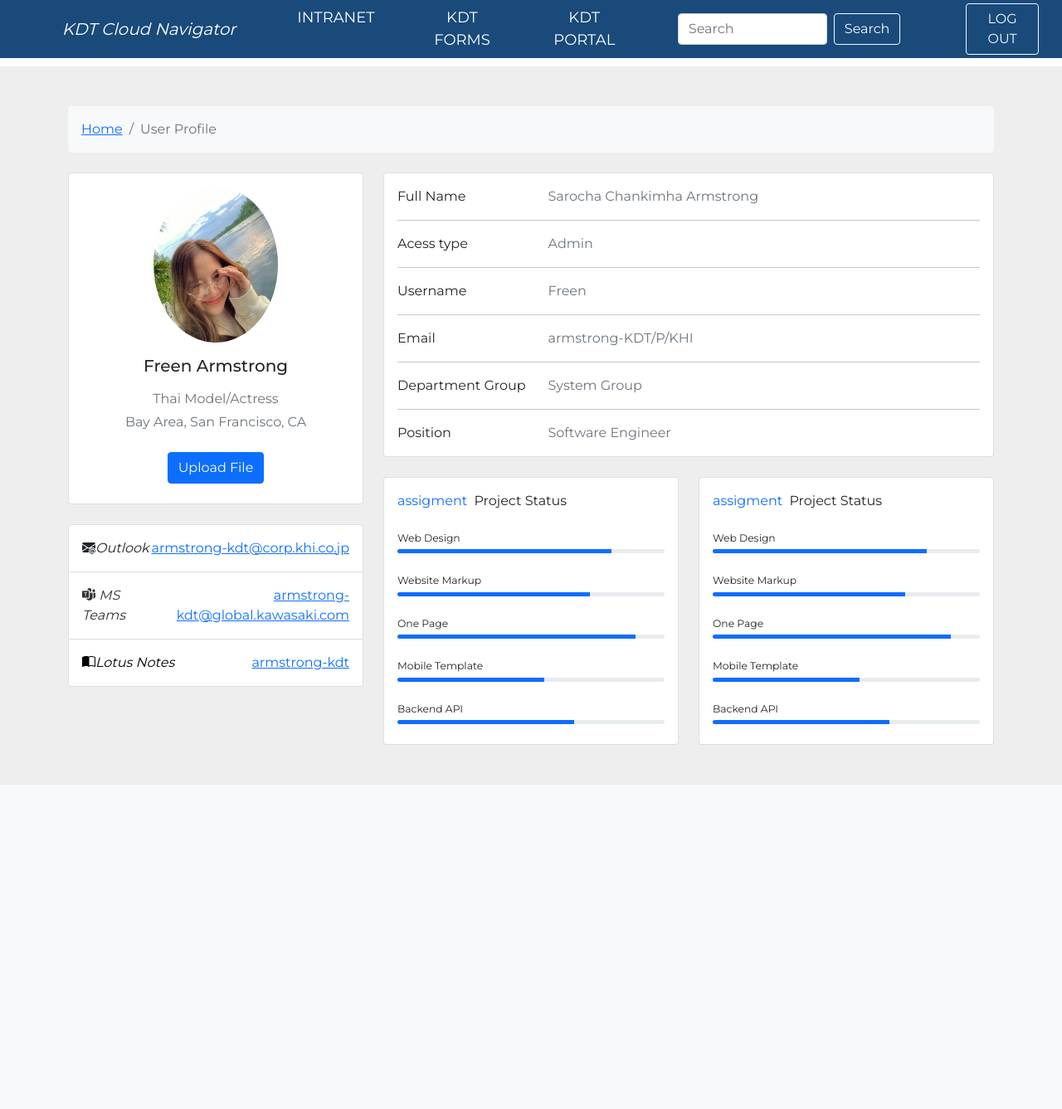
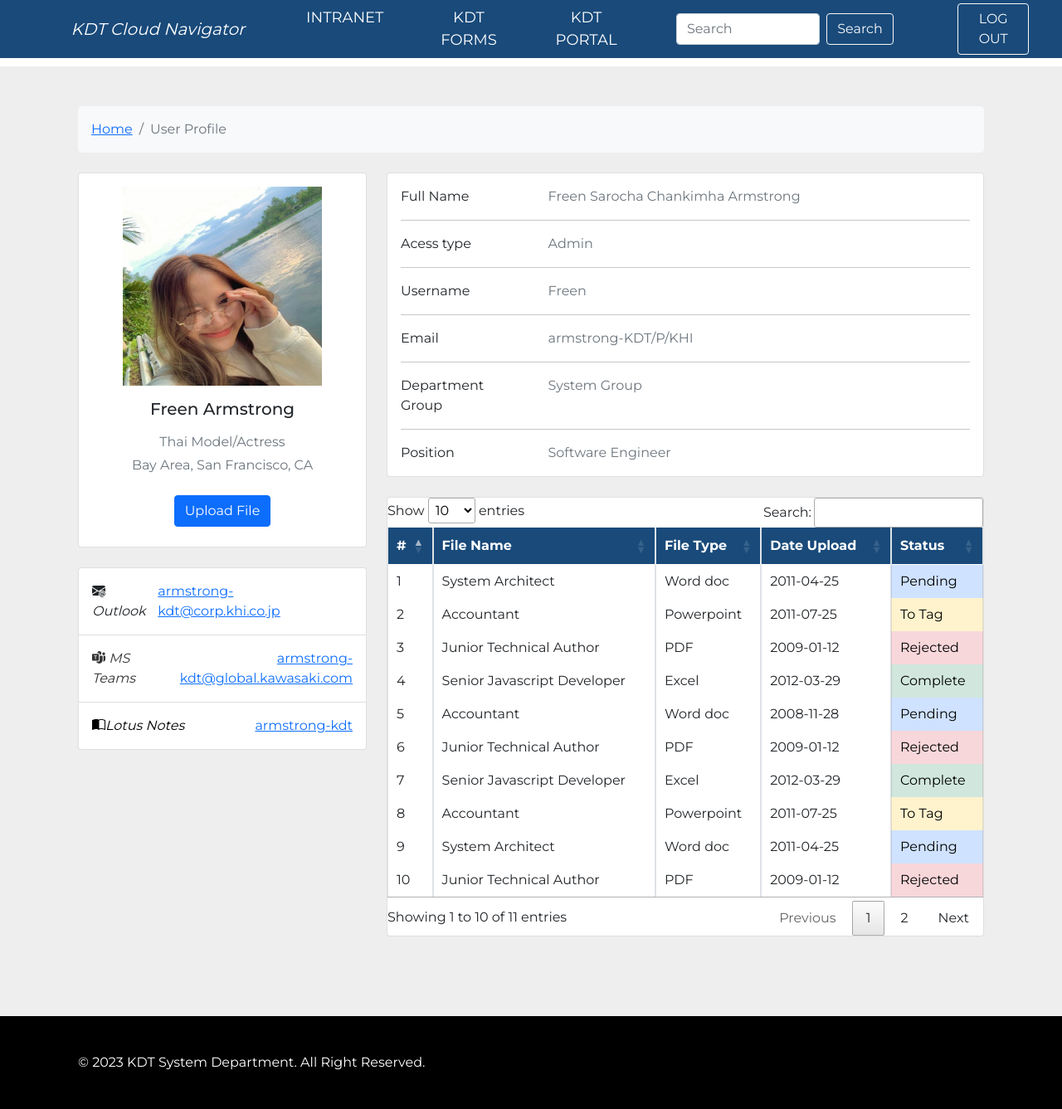
Before and after one commit to JisooKim0103/KDTCLOUD, a PHP site: page /html/profile.html in a window 1280 px wide. Shown: the whole page at 83% size. Before the commit the page ends 898 px from the top, so only its background shows below. Run offline with PHP 8.4, Linux system fonts and the light colour scheme; some libraries are stand-ins or nearby versions.

Commit message:
Jan 18, 2023

```diff
--- a/KDTCLOUD/css/home.css
+++ b/KDTCLOUD/css/home.css
@@ -2,6 +2,7 @@
  @import url(
     'https://fonts.googleapis.com/css?family=Montserrat:400,500,600,700&display=swap');
     @import url("https://cdn.jsdelivr.net/npm/bootstrap-icons@1.10.2/font/bootstrap-icons.css");
+    @import url("https://cdnjs.cloudflare.com/ajax/libs/twitter-bootstrap/5.2.0/css/bootstrap.min.css");
     * {
         margin: 0;
         padding: 0;
--- a/KDTCLOUD/html/profile.html
+++ b/KDTCLOUD/html/profile.html
@@ -6,10 +6,12 @@
     <meta name="viewport" content="width=device-width, initial-scale=1.0">
 
     <link rel="stylesheet" href="../css/home.css">
+    <link rel="stylesheet" type="text/css" href="https://cdn.datatables.net/1.10.24/css/jquery.dataTables.css">
+
     <link href="https://cdn.jsdelivr.net/npm/bootstrap@5.0.2/dist/css/bootstrap.min.css" rel="stylesheet" integrity="sha384-EVSTQN3/azprG1Anm3QDgpJLIm9Nao0Yz1ztcQTwFspd3yD65VohhpuuCOmLASjC" crossorigin="anonymous">
     <link rel="stylesheet" href="https://cdn.jsdelivr.net/npm/bootstrap-icons@1.10.2/font/bootstrap-icons.css">
-
-    <title>Document</title>
+    <script src="https://code.jquery.com/jquery-3.5.1.js"></script>
+    <title>Profile Page</title>
 </head>
 
 <header class="navbar fixed-top navbar-expand-lg">
@@ -57,7 +59,7 @@
             <div class="col">
               <nav aria-label="breadcrumb" class="bg-light rounded-3 p-3 mb-4">
                 <ol class="breadcrumb mb-0">
-                  <li class="breadcrumb-item"><a href="../html/home.html">Home</a></li>
+                  <li class="breadcrumb-item"><a href="../index.html">Home</a></li>
                   <li class="breadcrumb-item active" aria-current="page">User Profile</li>
                 </ol>
               </nav>
@@ -69,12 +71,67 @@
               <div class="card mb-4">
                 <div class="card-body text-center">
                   <img src="../img/freen.jpg" alt="avatar"
-                    class="rounded-circle img-fluid" style="width: 150px;">
+                    class="img-fluid" style="height: 15rem; width: 15rem;">
                   <h5 class="my-3">Freen Armstrong</h5>
                   <p class="text-muted mb-1">Thai Model/Actress</p>
                   <p class="text-muted mb-4">Bay Area, San Francisco, CA</p>
                   <div class="d-flex justify-content-center mb-2">
-                    <button type="button" class="btn btn-primary">Upload File</button>
+                    <button type="button" class="btn btn-primary" data-bs-toggle="modal" data-bs-target="#picturemodal">Upload File
+
+                    </button>
+                    <div class="modal fade" id="picturemodal" tabindex="-1" aria-labelledby="exampleModalLabel" aria-hidden="true">
+                      <div class="modal-dialog modal-xl">
+                        <div class="modal-content  d-flex flex-column p-0">
+                          <div class="modal-header text-white" style="background: #194a7a;">
+                            <h5 class="modal-title" id="exampleModalLabel">Modal title</h5>
+                            <button type="button" class="btn-close bg-white"  data-bs-dismiss="modal" aria-label="Close"></button>
+                          </div>
+                          <div class="modal-body d-flex">
+                            <div id="carouselExampleControls" class="carousel slide" data-bs-ride="carousel">
+                              <div class="carousel-inner">
+                                <div class="carousel-item active">
+                                  <img src="../img/beck.jpg" class="img-fluid w-100 h-100" alt="pic">
+                                </div>
+                                <div class="carousel-item">
+                                  <img src="../img/mon.jpg" class="img-fluid w-100" alt="...">
+                                </div>
+                                <div class="carousel-item">
+                                  <img src="../img/sam.jpg" class="img-fluid w-100" alt="...">
+                                </div>
+                              </div>
+                              <button class="carousel-control-prev" type="button" data-bs-target="#carouselExampleControls" data-bs-slide="prev">
+                                <span class="carousel-control-prev-icon" aria-hidden="true"></span>
+                                <span class="visually-hidden">Previous</span>
+                              </button>
+                              <button class="carousel-control-next" type="button" data-bs-target="#carouselExampleControls" data-bs-slide="next">
+                                <span class="carousel-control-next-icon" aria-hidden="true"></span>
+                                <span class="visually-hidden">Next</span>
+                              </button>
+                            </div>
+                          </div>
+
+                         <div class="rightbar"  id="right_nav">
+                            <div class="dropdown d-flex flex-column">
+                                  <button class="btn btn-outline-primary dropdown-toggle justify-content-between" type="button" data-bs-toggle="dropdown" aria-expanded="false">
+                                     Current Group
+                                  </button>
+                                 <ul class="dropdown-menu">
+                                    <li><a class="dropdown-item" href="#">EE</a></li>
+                                    <li><a class="dropdown-item" href="#">ASH</a></li>
+                                    <li><a class="dropdown-item" href="#">SYS</a></li>
+                                  </ul>
+                              </div>
+                         </div>
+
+
+
+                          <div class="modal-footer text-white" style="background: #194a7a;">
+
+                            <button type="button" class="btn btn-outline-light align-items-center">Save to Review</button>
+                          </div>
+                        </div>
+                      </div>
+                    </div>
                   </div>
                 </div>
               </div>
@@ -98,14 +155,14 @@
               </div>
             </div>
             <div class="col-lg-8">
-              <div class="card mb-4">
+              <div class="card mb-4" >
                 <div class="card-body">
                   <div class="row">
                     <div class="col-sm-3">
                       <p class="mb-0">Full Name</p>
                     </div>
                     <div class="col-sm-9">
-                      <p class="text-muted mb-0">Sarocha Chankimha Armstrong</p>
+                      <p class="text-muted mb-0"> Freen Sarocha Chankimha Armstrong</p>
                     </div>
                   </div>
                   <hr>
@@ -155,82 +212,122 @@
                   </div>
                 </div>
               </div>
-              <div class="row">
-                <div class="col-md-6">
-                  <div class="card mb-4 mb-md-0">
-                    <div class="card-body">
-                      <p class="mb-4"><span class="text-primary font-italic me-1">assigment</span> Project Status
-                      </p>
-                      <p class="mb-1" style="font-size: .77rem;">Web Design</p>
-                      <div class="progress rounded" style="height: 5px;">
-                        <div class="progress-bar" role="progressbar" style="width: 80%" aria-valuenow="80"
-                          aria-valuemin="0" aria-valuemax="100"></div>
-                      </div>
-                      <p class="mt-4 mb-1" style="font-size: .77rem;">Website Markup</p>
-                      <div class="progress rounded" style="height: 5px;">
-                        <div class="progress-bar" role="progressbar" style="width: 72%" aria-valuenow="72"
-                          aria-valuemin="0" aria-valuemax="100"></div>
-                      </div>
-                      <p class="mt-4 mb-1" style="font-size: .77rem;">One Page</p>
-                      <div class="progress rounded" style="height: 5px;">
-                        <div class="progress-bar" role="progressbar" style="width: 89%" aria-valuenow="89"
-                          aria-valuemin="0" aria-valuemax="100"></div>
-                      </div>
-                      <p class="mt-4 mb-1" style="font-size: .77rem;">Mobile Template</p>
-                      <div class="progress rounded" style="height: 5px;">
-                        <div class="progress-bar" role="progressbar" style="width: 55%" aria-valuenow="55"
-                          aria-valuemin="0" aria-valuemax="100"></div>
-                      </div>
-                      <p class="mt-4 mb-1" style="font-size: .77rem;">Backend API</p>
-                      <div class="progress rounded mb-2" style="height: 5px;">
-                        <div class="progress-bar" role="progressbar" style="width: 66%" aria-valuenow="66"
-                          aria-valuemin="0" aria-valuemax="100"></div>
-                      </div>
-                    </div>
-                  </div>
+
+              <div class="col-lg-16">
+                <div class="card mb-5">
+                  <table id="status" class="table table-bordered" style="width:100%">
+                    <thead class="text-white" style="background-color: #194a7a;">
+                        <tr>
+                            <th>#</th>
+                            <th>File Name</th>
+                            <th>File Type</th>
+                            <th>Date Upload</th>
+                            <th>Status</th>
+                        </tr>
+                    </thead>
+                    <tbody>
+                        <tr>
+                            <td>1</td>
+                            <td>System Architect</td>
+                            <td>Word doc</td>
+                            <td>2011-04-25</td>
+                            <td class="table-primary">Pending</td>
+                        </tr>
+                        <tr>
+                            <td>2</td>
+                            <td>Accountant</td>
+                            <td>Powerpoint</td>
+                            <td>2011-07-25</td>
+                            <td class="table-warning">To Tag</td>
+                        </tr>
+                        <tr>
+                            <td>3</td>
+                            <td>Junior Technical Author</td>
+                            <td>PDF</td>
+                            <td>2009-01-12</td>
+                            <td class="table-danger">Rejected</td>
+                        </tr>
+                        <tr>
+                            <td>4</td>
+                            <td>Senior Javascript Developer</td>
+                            <td>Excel</td>
+                            <td>2012-03-29</td>
+                            <td class="table-success">Complete</td>
+                        </tr>
+                        <tr>
+                            <td>5</td>
+                            <td>Accountant</td>
+                            <td>Word doc</td>
+                            <td>2008-11-28</td>
+                            <td class="table-primary">Pending</td>
+                        </tr>
+                        <tr>
+                          <td>6</td>
+                          <td>Junior Technical Author</td>
+                          <td>PDF</td>
+                          <td>2009-01-12</td>
+                          <td class="table-danger">Rejected</td>
+                      </tr>
+                        <tr>
+                          <td>7</td>
+                          <td>Senior Javascript Developer</td>
+                          <td>Excel</td>
+                          <td>2012-03-29</td>
+                          <td class="table-success">Complete</td>
+                       </tr>
+                       <tr>
+                          <td>8</td>
+                          <td>Accountant</td>
+                          <td>Powerpoint</td>
+                          <td>2011-07-25</td>
+                          <td class="table-warning">To Tag</td>
+                      </tr>
+                      <tr>
+                        <td>9</td>
+                        <td>System Architect</td>
+                        <td>Word doc</td>
+                        <td>2011-04-25</td>
+                        <td class="table-primary">Pending</td>
+                    </tr>
+                    <tr>
+                      <td>10</td>
+                      <td>Junior Technical Author</td>
+                      <td>PDF</td>
+                      <td>2009-01-12</td>
+                      <td class="table-danger">Rejected</td>
+                  </tr>
+                  <tr>
+                    <td>11</td>
+                    <td>Accountant</td>
+                    <td>Powerpoint</td>
+                    <td>2011-07-25</td>
+                    <td class="table-warning">To Tag</td>
+                </tr>
+
+                    </tbody>
+                </table>
                 </div>
-                <div class="col-md-6">
-                  <div class="card mb-4 mb-md-0">
-                    <div class="card-body">
-                      <p class="mb-4"><span class="text-primary font-italic me-1">assigment</span> Project Status
-                      </p>
-                      <p class="mb-1" style="font-size: .77rem;">Web Design</p>
-                      <div class="progress rounded" style="height: 5px;">
-                        <div class="progress-bar" role="progressbar" style="width: 80%" aria-valuenow="80"
-                          aria-valuemin="0" aria-valuemax="100"></div>
-                      </div>
-                      <p class="mt-4 mb-1" style="font-size: .77rem;">Website Markup</p>
-                      <div class="progress rounded" style="height: 5px;">
-                        <div class="progress-bar" role="progressbar" style="width: 72%" aria-valuenow="72"
-                          aria-valuemin="0" aria-valuemax="100"></div>
-                      </div>
-                      <p class="mt-4 mb-1" style="font-size: .77rem;">One Page</p>
-                      <div class="progress rounded" style="height: 5px;">
-                        <div class="progress-bar" role="progressbar" style="width: 89%" aria-valuenow="89"
-                          aria-valuemin="0" aria-valuemax="100"></div>
-                      </div>
-                      <p class="mt-4 mb-1" style="font-size: .77rem;">Mobile Template</p>
-                      <div class="progress rounded" style="height: 5px;">
-                        <div class="progress-bar" role="progressbar" style="width: 55%" aria-valuenow="55"
-                          aria-valuemin="0" aria-valuemax="100"></div>
-                      </div>
-                      <p class="mt-4 mb-1" style="font-size: .77rem;">Backend API</p>
-                      <div class="progress rounded mb-2" style="height: 5px;">
-                        <div class="progress-bar" role="progressbar" style="width: 66%" aria-valuenow="66"
-                          aria-valuemin="0" aria-valuemax="100"></div>
-                      </div>
-                    </div>
-                  </div>
-                </div>
+              </div>
               </div>
             </div>
           </div>
         </div>
       </section>
 
-
+      <footer class="footer">
+        <div class="py-4 bg-dark-gray text-gray-300 ">
+            <div class="container">
+                <div class="row-align-items-center">
+                    <div class="col-md-12 text-center text-md-start">
+                        <p class="text-sm mb-md-0">&copy; 2023 KDT System Department. All Right Reserved. </p>
+                    </div>
+                </div>
+            </div>
+        </div>
+    </footer>
 
     <script src="../js/home.js"></script>
+    <script src="https://cdn.datatables.net/1.13.1/js/jquery.dataTables.min.js"></script>
     <script src="https://cdn.jsdelivr.net/npm/bootstrap@5.0.2/dist/js/bootstrap.bundle.min.js" integrity="sha384-MrcW6ZMFYlzcLA8Nl+NtUVF0sA7MsXsP1UyJoMp4YLEuNSfAP+JcXn/tWtIaxVXM" crossorigin="anonymous"></script>
 </body>
 </html>
```
Also changed, not shown: KDTCLOUD/index.html (+25 -18 lines), KDTCLOUD/js/home.js (+4 -6 lines), KDTCLOUD/img/beck.jpg (added), KDTCLOUD/img/lll.jpg (deleted), KDTCLOUD/img/mon.jpg (added), KDTCLOUD/img/sam.jpg (added).
